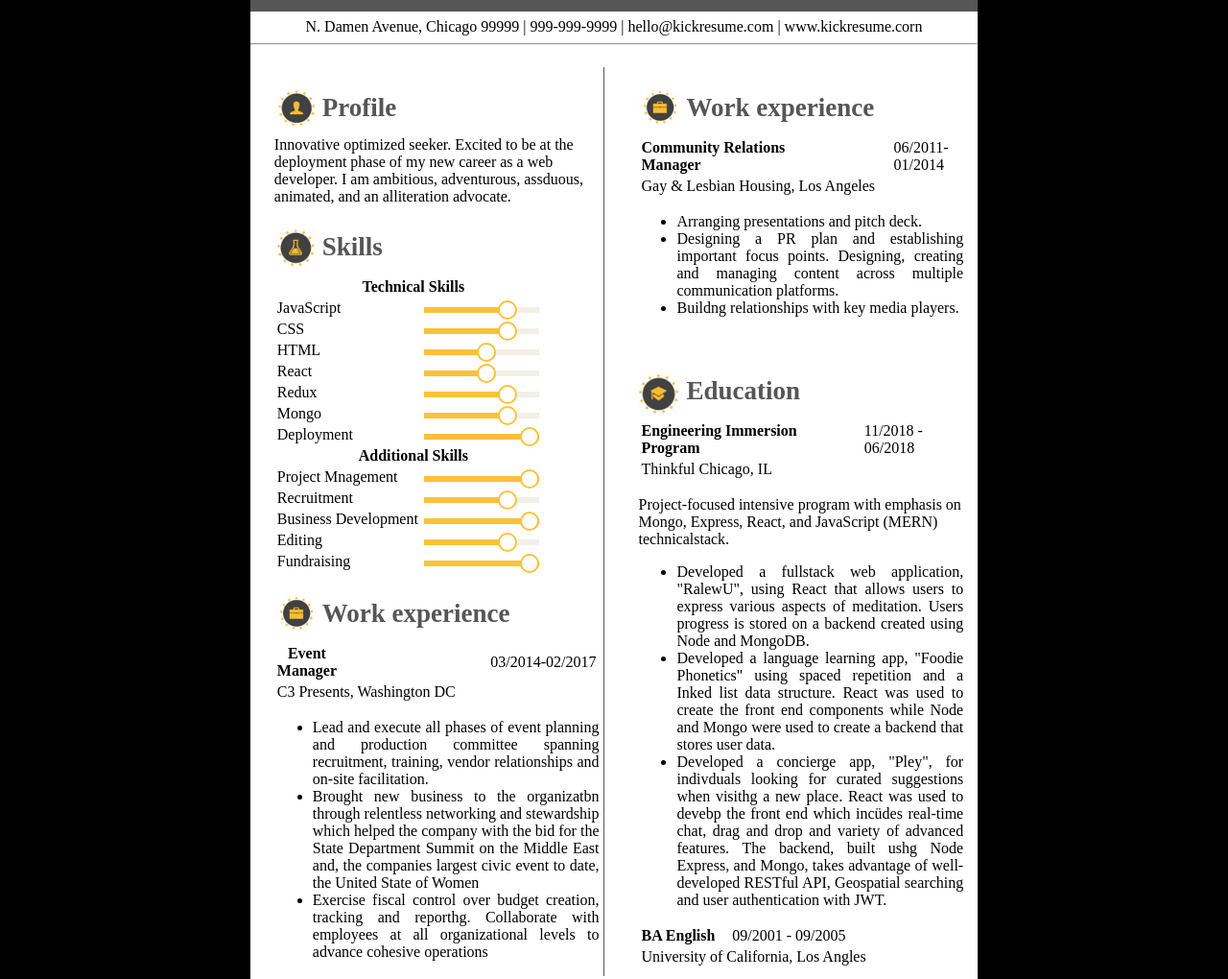
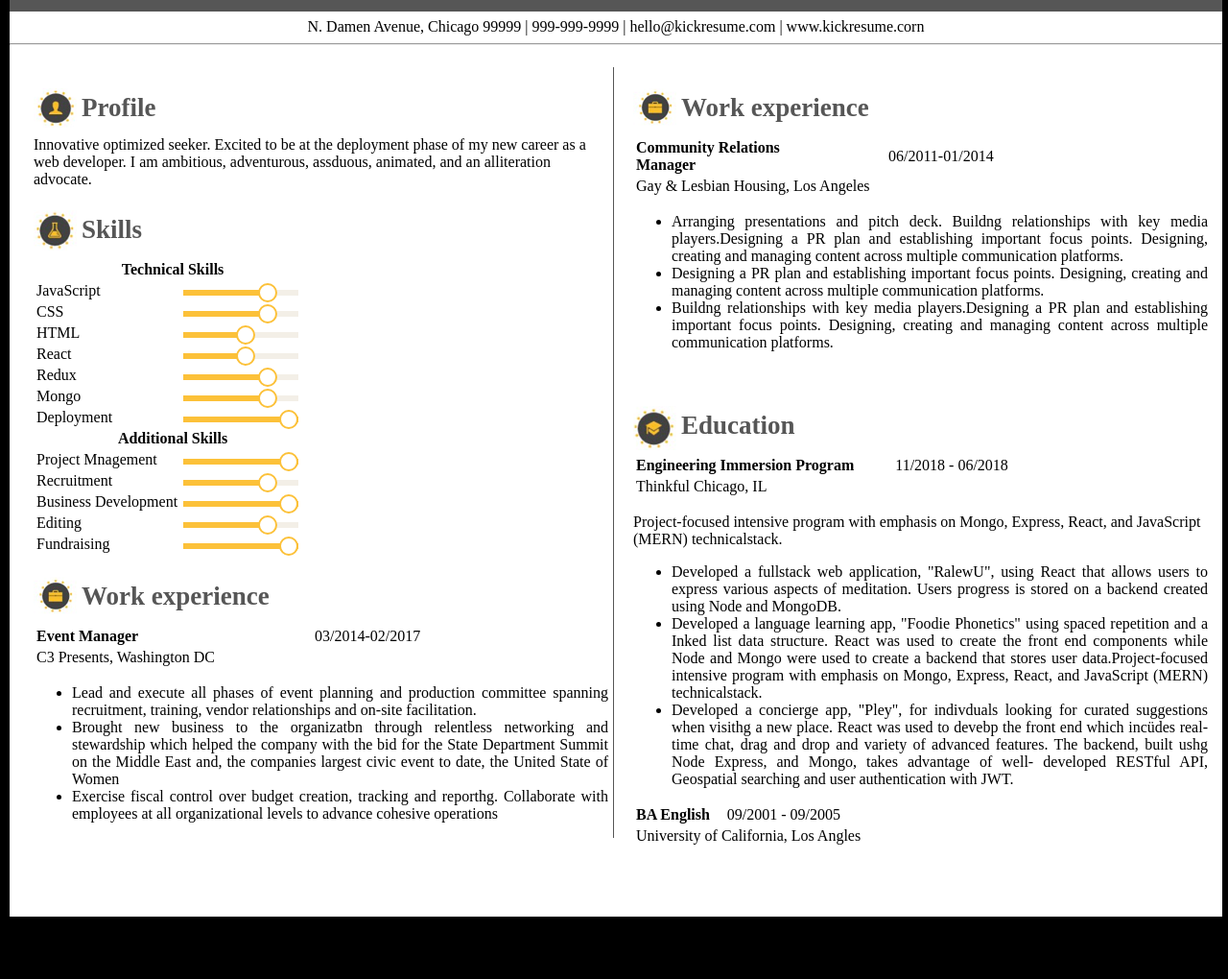
Before and after one commit to aarthi-k-lab/guvi, a plain HTML site: page Zen_Dec4_2020_Task/index.html in a window 1280 px wide. Shown: the part 298-1318 px from the top of the page at 96% size. After the commit the page ends 1263 px from the top, so only its background shows below. Drawn offline with Linux system fonts and the light colour scheme.

Commit message:
Committing Resume on Git 3rd

```diff
--- a/Zen_Dec4_2020_Task/index.html
+++ b/Zen_Dec4_2020_Task/index.html
@@ -162,7 +162,10 @@
                            </table>
                            <ul>
                                <li>
-                                Arranging presentations and pitch deck.
+                                Arranging presentations and pitch deck. Buildng relationships with key media players.Designing a PR plan and establishing
+                                important focus points.
+                                Designing, creating and managing content
+                                across multiple communication platforms.
                                </li>
                                <li>
                                 Designing a PR plan and establishing
@@ -171,7 +174,10 @@
                                 across multiple communication platforms.
                                </li>
                                <li>
-                                Buildng relationships with key media players.
+                                Buildng relationships with key media players.Designing a PR plan and establishing
+                                important focus points.
+                                Designing, creating and managing content
+                                across multiple communication platforms.
                                </li>
                            </ul>
                         </div>
@@ -209,7 +215,9 @@
                                 list data structure. React was used to create
                                 the front end components while Node and
                                 Mongo were used to create a backend that
-                                stores user data.
+                                stores user data.Project-focused intensive program with emphasis
+                                on Mongo, Express, React, and JavaScript (MERN)
+                                technicalstack.
                                </li>
                                <li>
                                 Developed a concierge app, "Pley", for
--- a/Zen_Dec4_2020_Task/style.css
+++ b/Zen_Dec4_2020_Task/style.css
@@ -6,7 +6,7 @@ body
 .main{
     border: 2px solid black;
     margin: auto;
-    width:60%;
+    width:100%;
 }
 
 .header
@@ -128,8 +128,9 @@ body
 
 .rightpane
 {
-    margin:15px;
+    margin-top:15px;
     padding-left: 20px;
+    padding-right: 15px;
     display: flex;
     flex-direction: column;
     justify-self: flex-end;
```
